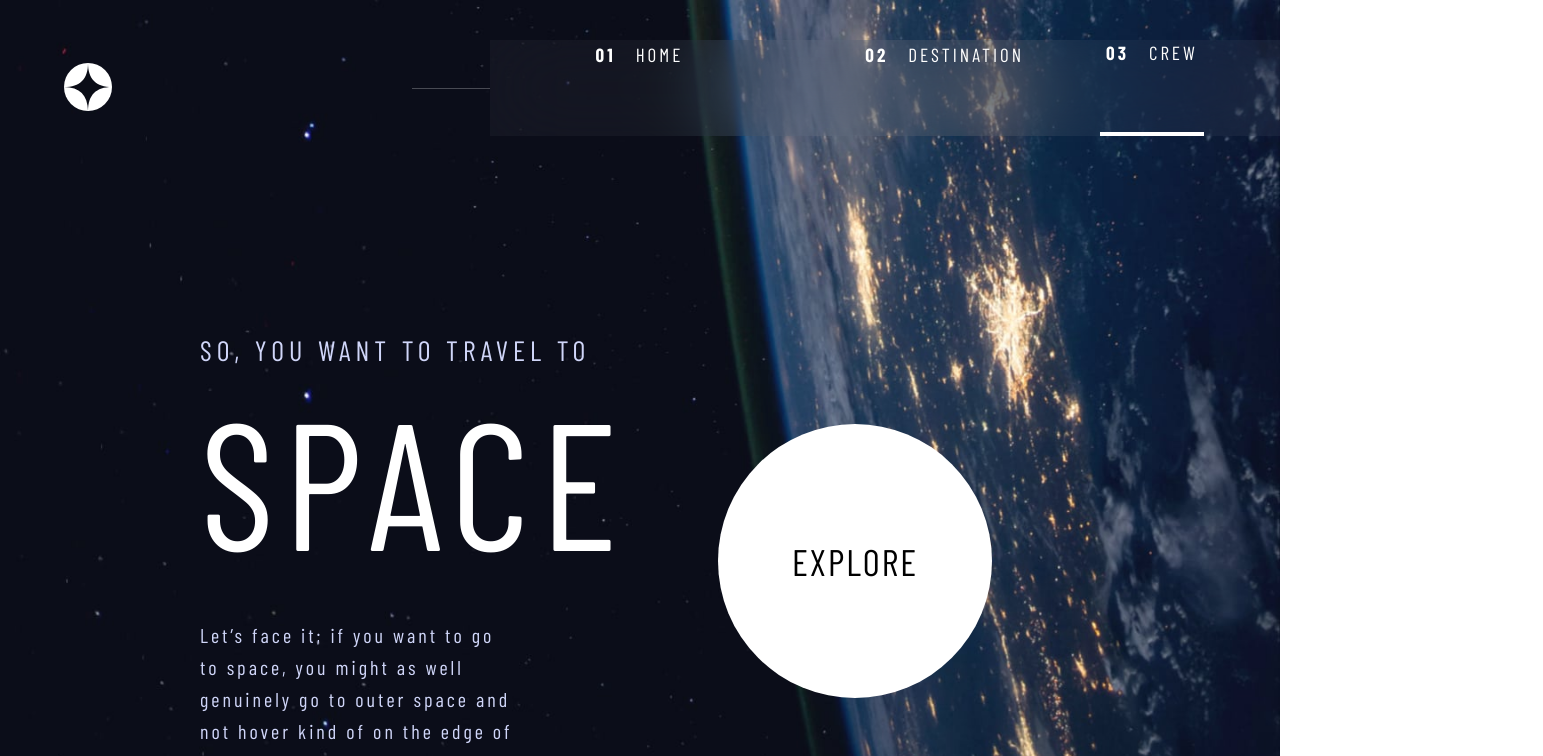
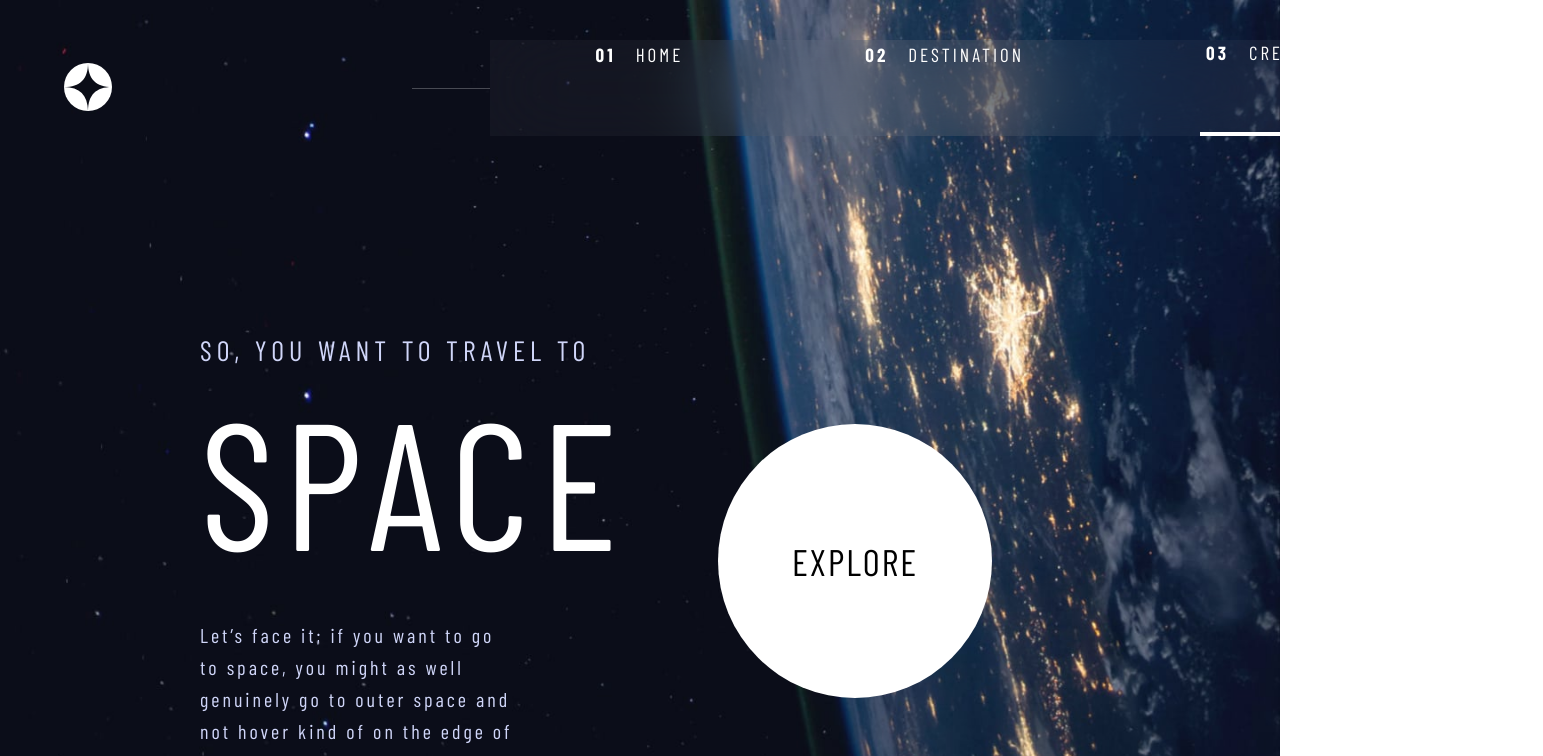
Before and after one commit to nicolasgabriiel/Space-Tourism, a Vue app: page / in a window 1280 px wide. Shown: the top 756 px of the page, 1543 px wide, since content can reach past the window. Built offline with nearby package versions, Linux system fonts and the light colour scheme; a web font is replaced by a local one.

Commit message:
FEAT: Adicionando o link da página crew a própria página

```diff
--- a/src/components/HeaderHome.vue
+++ b/src/components/HeaderHome.vue
@@ -17,11 +17,13 @@
                     </p>
                 </button>
             </router-link>
+            <router-link to="/crew">
             <button class="botoes-header" :class="{active: Crew}" >
                 <p class="descricao-header" >
                     <strong>03</strong>Crew
                 </p>
             </button>
+        </router-link>
             <button class="botoes-header" :class="{active: Technology}" >
                 <p class="descricao-header" >
                     <strong>03</strong>Technology
```
Also changed, not shown: src/router/index.ts (+0 -8 lines).
